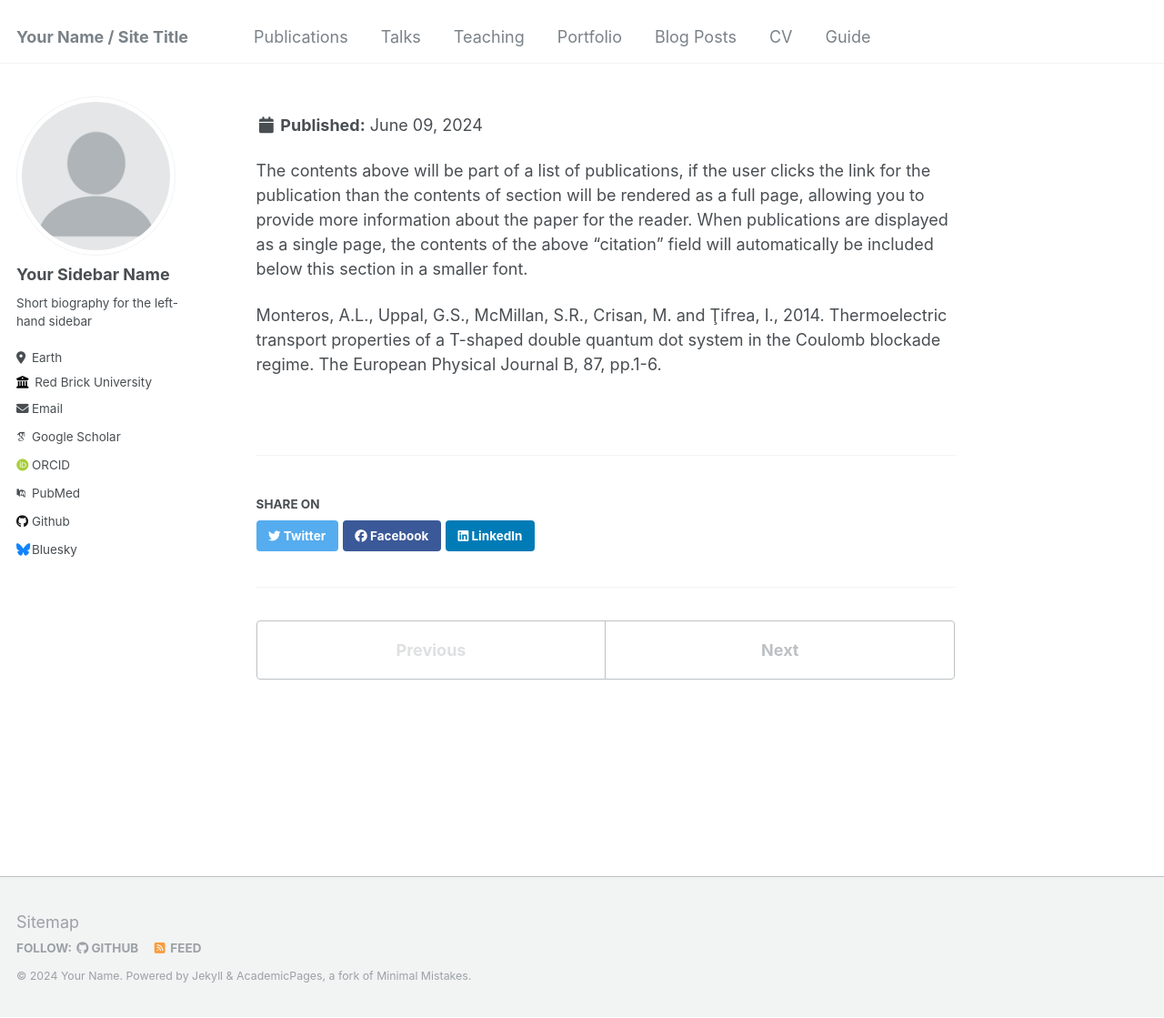
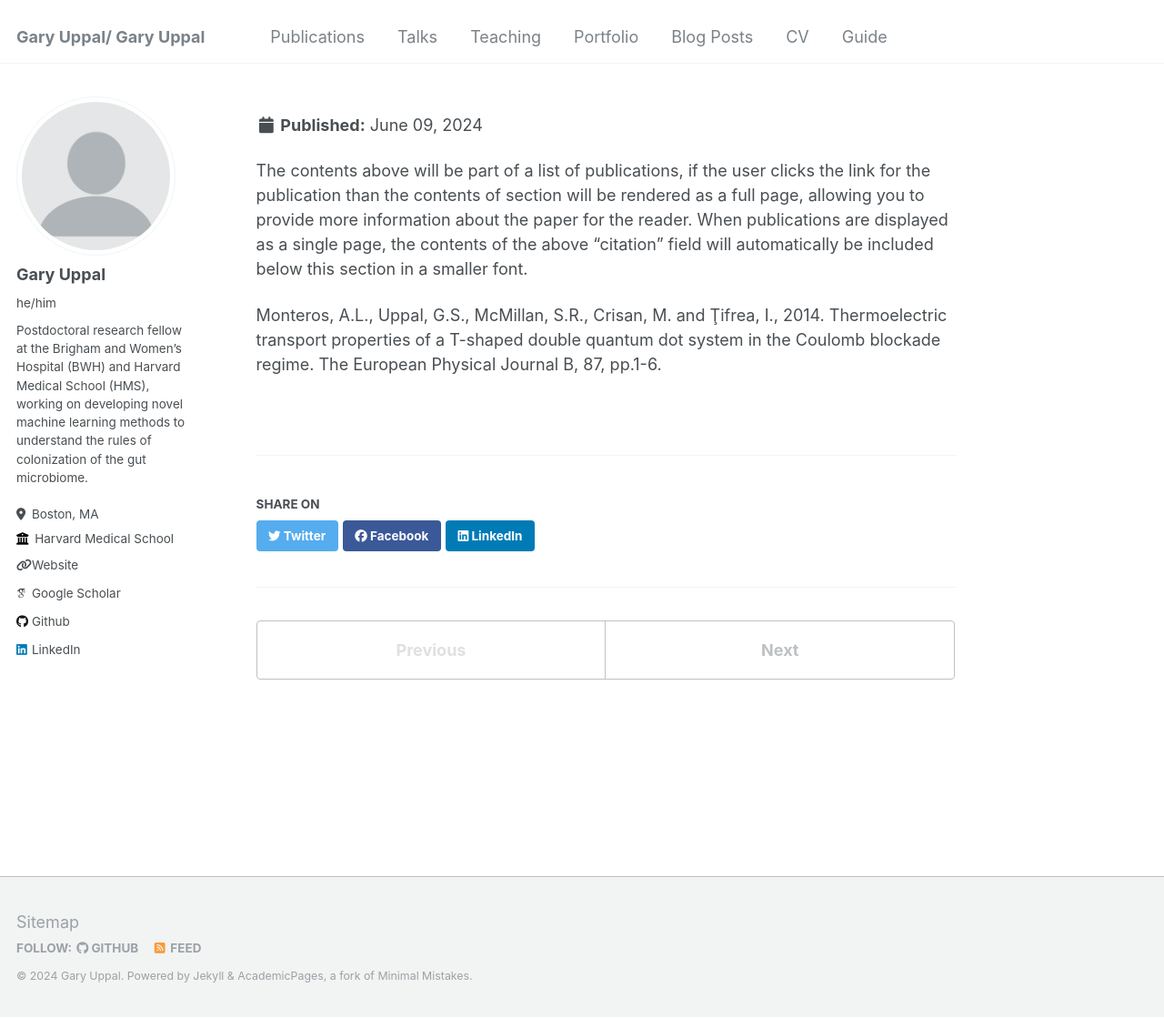
Before and after one commit to garyuppal/garyuppal.github.io, a Jekyll site: the page built from _publications/2009-10-01-paper-title-number-1.md, in a window 1280 px wide and 1119 px high. Shown: the whole window at 91% size. Built offline with Jekyll 4.4.1, drawn with Linux system fonts in a browser that asks for light colours; some web fonts are replaced.

Commit message:
update config

```diff
--- a/_config.yml
+++ b/_config.yml
@@ -8,13 +8,13 @@
 
 # Basic Site Settings
 locale                   : "en-US"
-title                    : "Your Name / Site Title"
+title                    : "Gary Uppal/ Gary Uppal"
 title_separator          : "-"
-name                     : &name "Your Name"
+name                     : &name "Gary Uppal"
 description              : &description "personal description"
-url                      : https://academicpages.github.io # the base hostname & protocol for your site e.g. "https://mmistakes.github.io"
+url                      : https://garyuppal.github.io # the base hostname & protocol for your site e.g. "https://mmistakes.github.io"
 baseurl                  : "" # the subpath of your site, e.g. "/blog"
-repository               : "academicpages/academicpages.github.io"
+repository               : "garyuppal/garyuppal.github.io"
 
 # Site Author - The following control what appear as part of the author content on the side bar.
 #               If a field is blank the icon and link will not appear, otherwise it will be shown.
@@ -22,32 +22,32 @@ repository               : "academicpages/academicpages.github.io"
 author:
   # Biographic information
   avatar           : "profile.png"
-  name             : "Your Sidebar Name"
-  pronouns         : # example: "she/her"
-  bio              : "Short biography for the left-hand sidebar"
-  location         : "Earth"
-  employer         : "Red Brick University"
-  uri              : # URL
-  email            : "none@example.org"
+  name             : "Gary Uppal"
+  pronouns         : "he/him"
+  bio              : "Postdoctoral research fellow at the Brigham and Women’s Hospital (BWH) and Harvard Medical School (HMS), working on developing novel machine learning methods to understand the rules of colonization of the gut microbiome."
+  location         : "Boston, MA"
+  employer         : "Harvard Medical School"
+  uri              : https://garyuppal.github.io
+  email            : # "none@example.org"
 
   # Academic websites
   arxiv            : # URL - Update with the correct link to your profile
-  googlescholar    : "https://scholar.google.com/citations?user=PS_CX0AAAAAJ"
+  googlescholar    : "https://scholar.google.com/citations?user=3fiCph0AAAAJ&hl=en&oi=sra"
   impactstory      : # URL
-  orcid            : "http://orcid.org/yourorcidurl"
-  pubmed           : "https://www.ncbi.nlm.nih.gov/pubmed/?term=john+snow"
+  orcid            : # "http://orcid.org/yourorcidurl"
+  pubmed           : # "https://www.ncbi.nlm.nih.gov/pubmed/?term=john+snow"
   researchgate     : # URL
 
   # Repositories and software development
   bitbucket        : # Username - Update with your username on the site
   codepen          : # Username
   dribbble         : # Username
-  github           : "academicpages"
+  github           : "https://github.com/garyuppal"
   kaggle           : # Username
   stackoverflow    : # User number or user number and name (i.e., use "1" or "1/jeff-atwood")
 
   # Social media
-  bluesky          : "bsky.app" # Replace this with you Bluesky username
+  bluesky          : # "bsky.app" # Replace this with you Bluesky username
   facebook         : # Username
   flickr           : # Username
   foursquare       : # Username
@@ -56,7 +56,7 @@ author:
   keybase          : # Username
   instagram        : # Username
   lastfm           : # Username
-  linkedin         : # Username
+  linkedin         : https://www.linkedin.com/in/gary-uppal/
   mastodon         : # URL
   medium           : # URL
   pinterest        : # Username
--- a/_publications/2009-10-01-paper-title-number-1.md
+++ b/_publications/2009-10-01-paper-title-number-1.md
@@ -4,9 +4,9 @@ collection: publications
 permalink: /publication/2009-10-01-paper-title-number-1
 excerpt: 'We investigate the thermoelectric properties of a T-shaped double quantum dot system described by a generalized Anderson Hamiltonian. The system's electrical conduction (G) and the fundamental thermoelectric parameters such as the Seebeck coefficient (S) and the thermal conductivity (κ), along with the system's thermoelectric figure of merit (ZT) are numerically estimated based on a Green's function formalism that includes contributions up to the Hartree-Fock level. Our results account for finite onsite Coulomb interaction terms in both component quantum dots and discuss various ways leading to an enhanced thermoelectric figure of merit for the system. We demonstrate that the presence of Fano resonances in the Coulomb blockade regime is responsible for a strong violation of the Wiedemann-Franz law and a considerable enhancement of the system's figure of merit (ZT).'
 date: 2014-10-01
-venue: 'Journal 1'
+venue: 'The European Physical Journal B'
 paperurl: 'http://garyuppal.github.io/files/monteros_uppal2014.pdf'
-citation: 'Monteros, A.L., Uppal, G.S., McMillan, S.R., Crisan, M. and Ţifrea, I. (2014). &quot;Thermoelectric transport properties of a T-shaped double quantum dot system in the Coulomb blockade regime.&quot; <i>he European Physical Journal B</i>.'
+citation: 'Monteros, A.L., Uppal, G.S., McMillan, S.R., Crisan, M. and Ţifrea, I. (2014). &quot;Thermoelectric transport properties of a T-shaped double quantum dot system in the Coulomb blockade regime.&quot; <i>The European Physical Journal B</i>.'
 ---
 
 The contents above will be part of a list of publications, if the user clicks the link for the publication than the contents of section will be rendered as a full page, allowing you to provide more information about the paper for the reader. When publications are displayed as a single page, the contents of the above "citation" field will automatically be included below this section in a smaller font.
```
